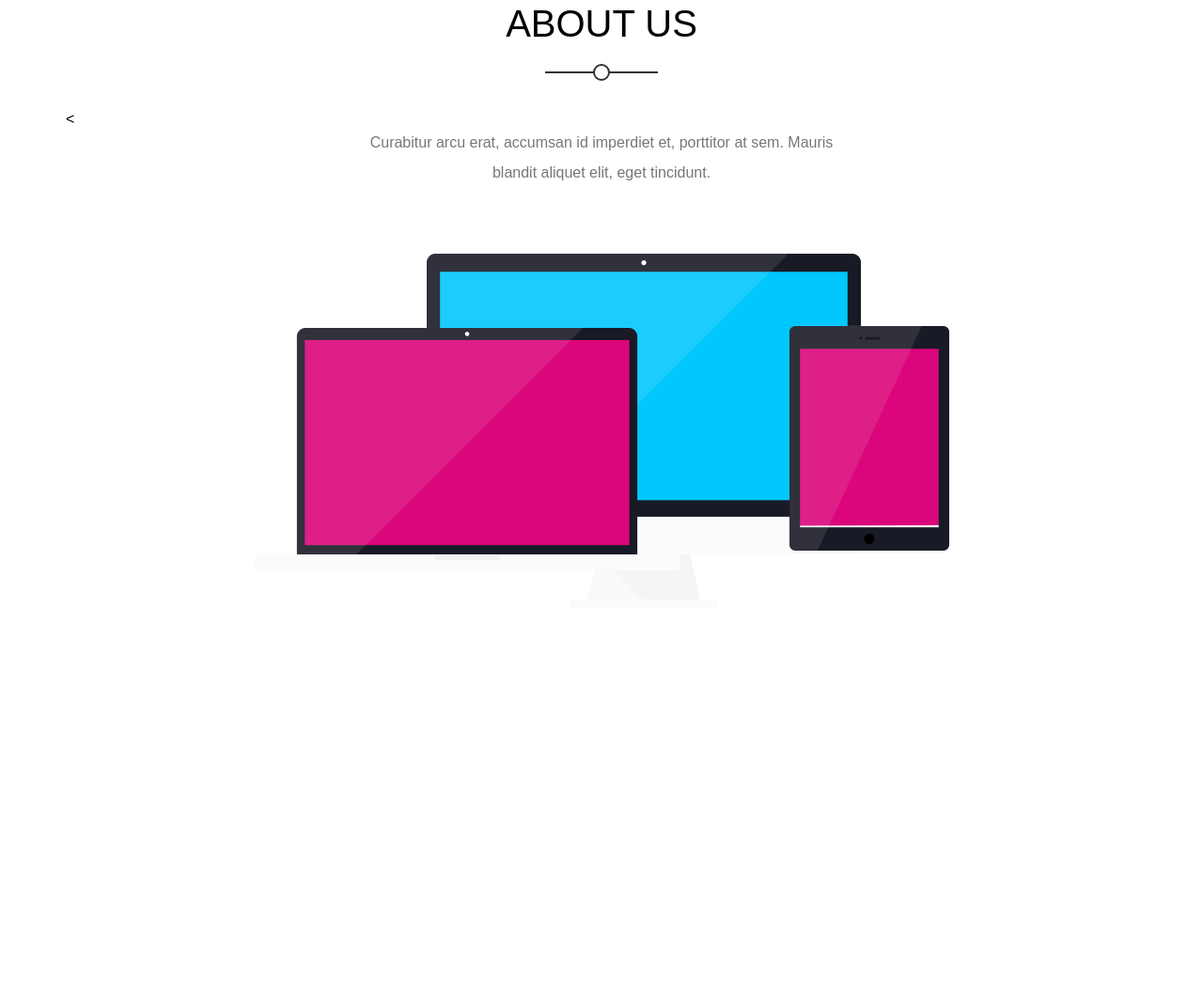
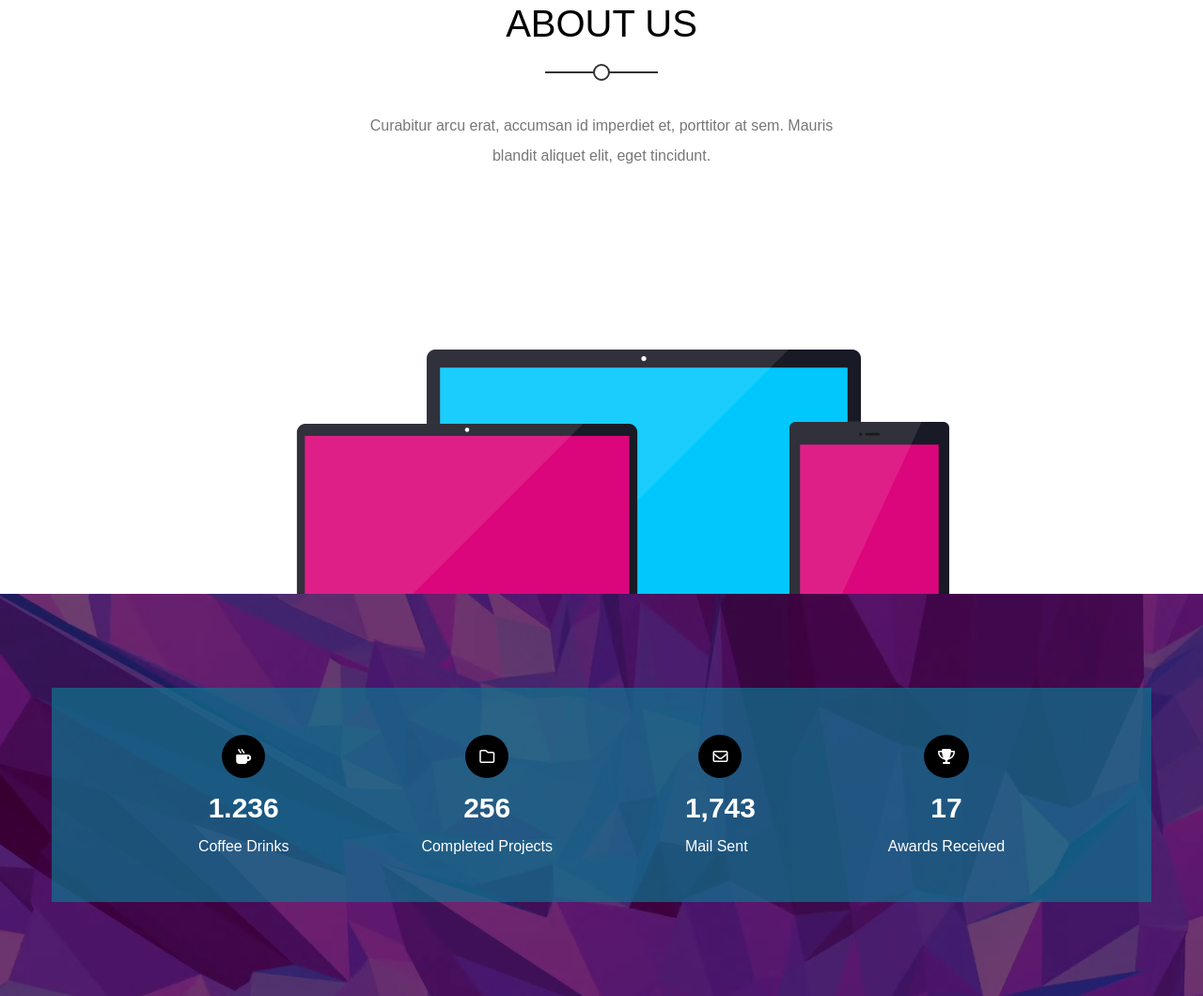
Before and after one commit to saadahmed18/Kasper, a plain HTML site: page index.html in a window 1280 px wide. Shown: the part 4284-5344 px from the top of the page at 94% size. Before the commit the page ends 4934 px from the top, so only its background shows below. Drawn offline with Linux system fonts and the light colour scheme.

Commit message:
Add Stats Section

```diff
--- a/assets/styles/main.css
+++ b/assets/styles/main.css
@@ -379,3 +379,52 @@ section.video div a {
 .about-us {
   padding-bottom: 0;
 }
+.about-us .image {
+  position: relative;
+  bottom: -120px;
+}
+.stats {
+  padding: 100px 0;
+  position: relative;
+  background-image: url(../images/stats.webp);
+}
+.stats::before {
+  content: "";
+  position: absolute;
+  top: 0;
+  left: 0;
+  width: 100%;
+  height: 100%;
+  background-color: rgba(0, 0, 0, 0.554);
+}
+.stats .container {
+  display: flex;
+  justify-content: space-evenly;
+  align-items: center;
+  position: relative;
+  z-index: 5;
+  padding: 50px 15px;
+  background-color: var(--transparent-color);
+}
+.stats div .fa-mug-hot,
+.stats div .fa-folder,
+.stats div .fa-envelope,
+.stats div .fa-trophy {
+  display: block;
+  width: fit-content;
+  margin: auto;
+  color: white;
+  padding: 15px;
+  border-radius: 50%;
+  background-color: black;
+}
+.stats div span {
+  display: block;
+  margin: 15px 0;
+  font-size: 30px;
+  font-weight: bold;
+  color: white;
+}
+.stats div p {
+  color: white;
+}
--- a/index.html
+++ b/index.html
@@ -180,12 +180,36 @@
     <section class="about-us" id="about-us">
       <div class="container">
         <h2 class="section-title text-center">About Us</h2>
-        <<p class="section-description text-center">
+        <p class="section-description text-center">
           Curabitur arcu erat, accumsan id imperdiet et, porttitor at sem. Mauris <br />
           blandit aliquet elit, eget tincidunt.
         </p>
         <div class="image text-center">
-          <img src="assets/images/about.webp" alt="About">
+          <img src="assets/images/about.webp" alt="About" />
+        </div>
+      </div>
+    </section>
+    <section class="stats">
+      <div class="container">
+        <div>
+          <i class="fas fa-mug-hot"></i>
+          <span class="text-center">1.236</span>
+          <p>Coffee Drinks</p>
+        </div>
+        <div>
+          <i class="far fa-folder"></i>
+          <span class="text-center">256</span>
+          <p>Completed Projects</p>
+        </div>
+        <div>
+          <i class="far fa-envelope"></i>
+          <span class="text-center">1,743</span>
+          <p>Mail Sent</p>
+        </div>
+        <div>
+          <i class="fas fa-trophy"></i>
+          <span class="text-center">17</span>
+          <p>Awards Received</p>
         </div>
       </div>
     </section>
```
